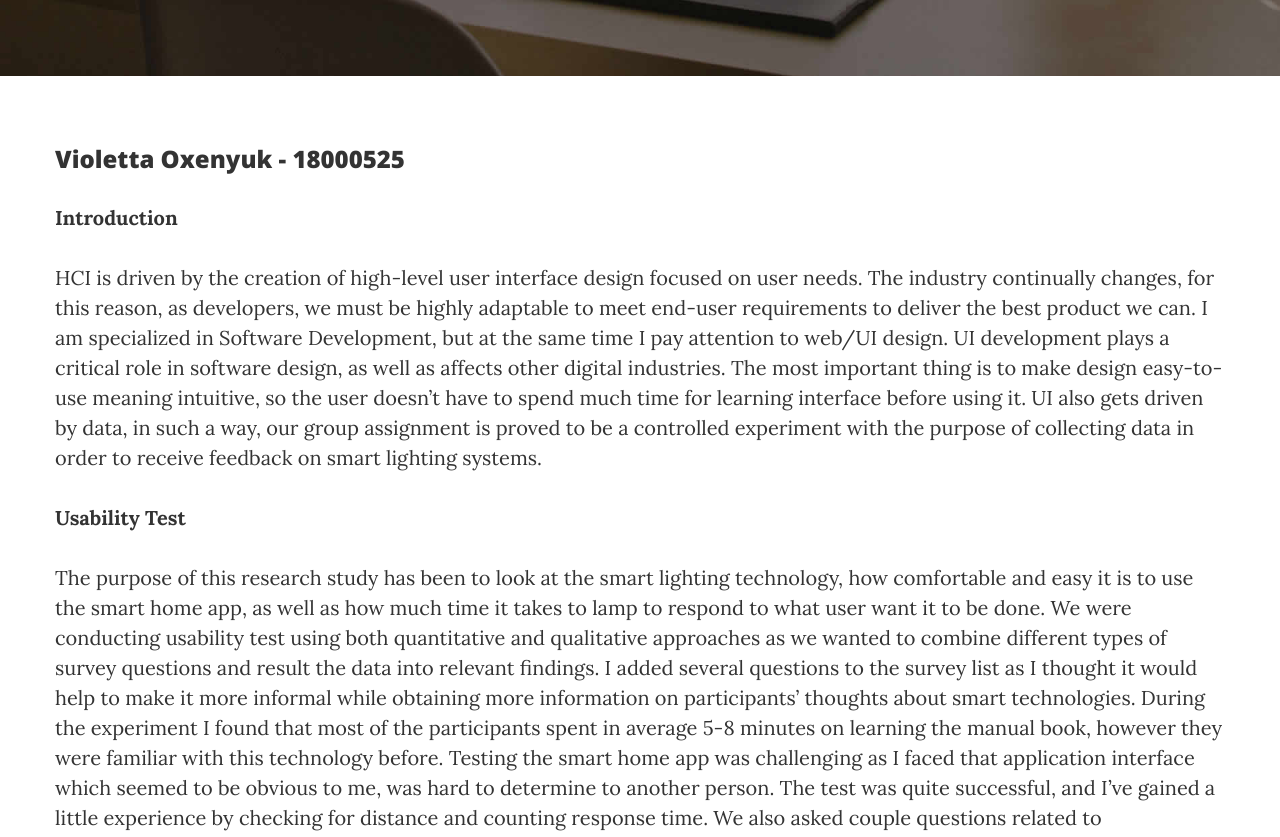
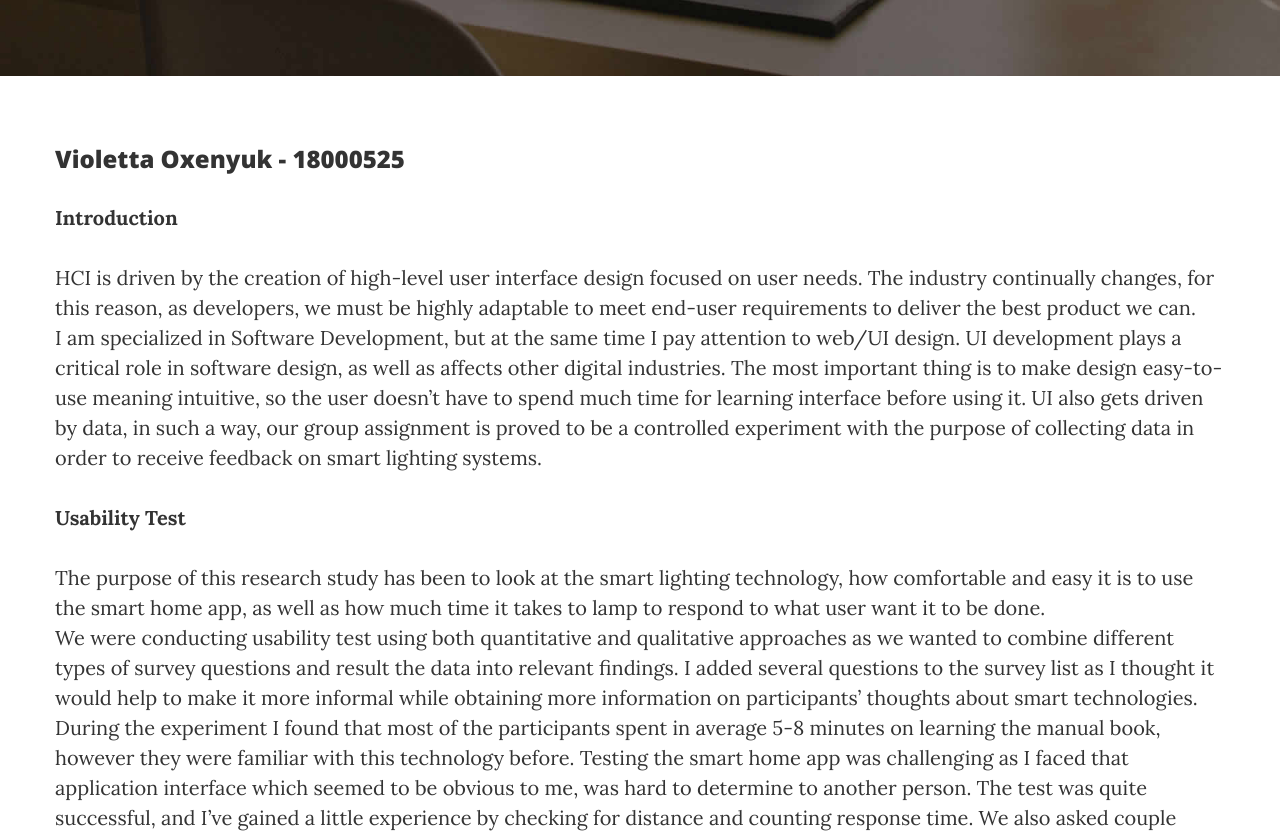
Before and after one commit to TimProctorAUT/HCI-Assignment-2, a plain HTML site: page reflections/reflections_violetta.html in a window 1280 px wide. Shown: the part 460-1297 px from the top of the page. Drawn offline with nearby package versions, Linux system fonts and the light colour scheme; a script that the page names is missing.

Commit message:
Update reflections_violetta.html

```diff
--- a/reflections/reflections_violetta.html
+++ b/reflections/reflections_violetta.html
@@ -103,7 +103,7 @@
             <p><strong>Introduction</strong></p>
             <p>
                 HCI is driven by the creation of high-level user interface design focused on user needs. The industry continually changes, for this reason, as developers, we must be
-                highly adaptable to meet end-user requirements to deliver the best product we can.
+                highly adaptable to meet end-user requirements to deliver the best product we can. <br>
                 I am specialized in Software Development, but at the same time I pay attention to web/UI design. UI development plays a critical role in software design, as well as
                 affects other digital industries. The most important thing is to make design easy-to-use meaning intuitive, so the user doesn’t have to spend much time for learning interface
                 before using it. UI also gets driven by data, in such a way, our group assignment is proved to be a controlled experiment with the purpose of collecting data in order to receive
@@ -113,7 +113,7 @@
             <p><strong>Usability Test</strong></p>
             <p>
                 The purpose of this research study has been to look at the smart lighting technology, how comfortable and easy it is to use the smart home app, as well as how much time it
-                takes to lamp to respond to what user want it to be done.
+                takes to lamp to respond to what user want it to be done.<br>
                 We were conducting usability test using both quantitative and qualitative approaches as we wanted to combine different types of survey questions and result the data into
                 relevant findings. I added several questions to the survey list as I thought it would help to make it more informal while obtaining more information on participants’ thoughts
                 about smart technologies.
@@ -121,7 +121,7 @@
                 Testing the smart home app was challenging as I faced that application interface which seemed to be obvious to me, was hard to determine to another person. The test was quite
                 successful,
                 and I’ve gained a little experience by checking for distance and counting response time. We also asked couple questions related to personalized opinions. It was revealed that
-                the majority would prefer to buy a smart device in future.
+                the majority would prefer to buy a smart device in future.<br>
                 Some of the participants mentioned that the app was well-designed and easy to follow. Good layout and icon design make the app attractive to use. Therefore, the participants
                 are more likely to return and use this app again.
             </p>
@@ -131,9 +131,9 @@
                 I believe smart home innovations will accelerate the growth in other tech sectors and this will connect both the physical and digital world. Smart home technology provides users
                 with comfortable living and energy management features as well as reduced user’s workload. When it comes to taking your house into the next level by implementing smart home devices,
                 the easiest way to start is with lighting. I think once the user starts to learn more about smart home technologies by everyday interaction with them, it can lead to future “smart”
-                upgrade. It is good to feel that your house works for your unique preferences.
+                upgrade. It is good to feel that your house works for your unique preferences.<br>
                 Our research assignment was focusing on the usability of the smart lamp using the smart home app that allows to control smart device. In our experiment, we applied principles for
-                usability and HCI design patterns that were introduced to us during HCI lectures.
+                usability and HCI design patterns that were introduced to us during HCI lectures.<br>
                 The overall experience was positive and as a team, we managed to complete everything on time. What I would do in a different way the next time is to complete tests as earlier as
                 possible, so we could spend more time on analysis. I am glad that I studied HCI paper, it was interesting to learn about how human psychology can affect design patterns and vice
                 versa. I’m also interested in machine learning and advanced HCI technologies which were introduced in the second half of this semester.
```
